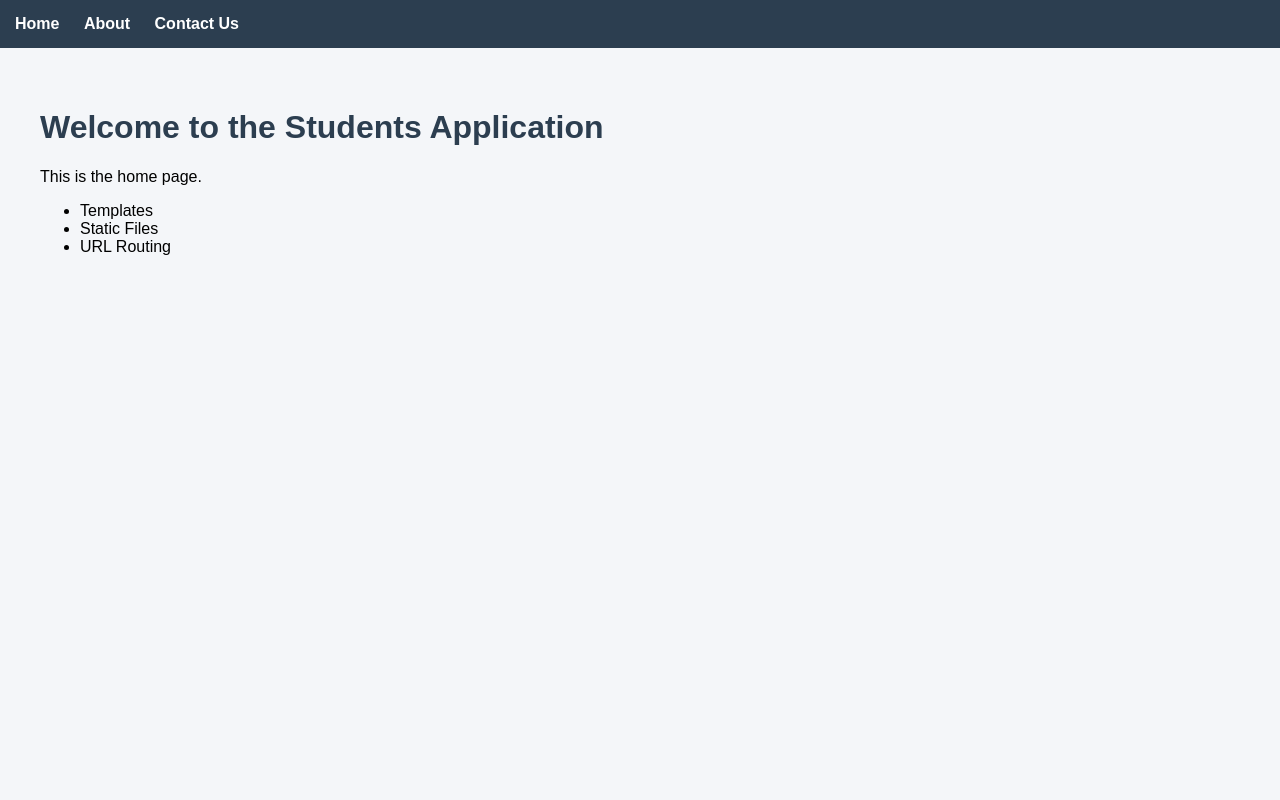
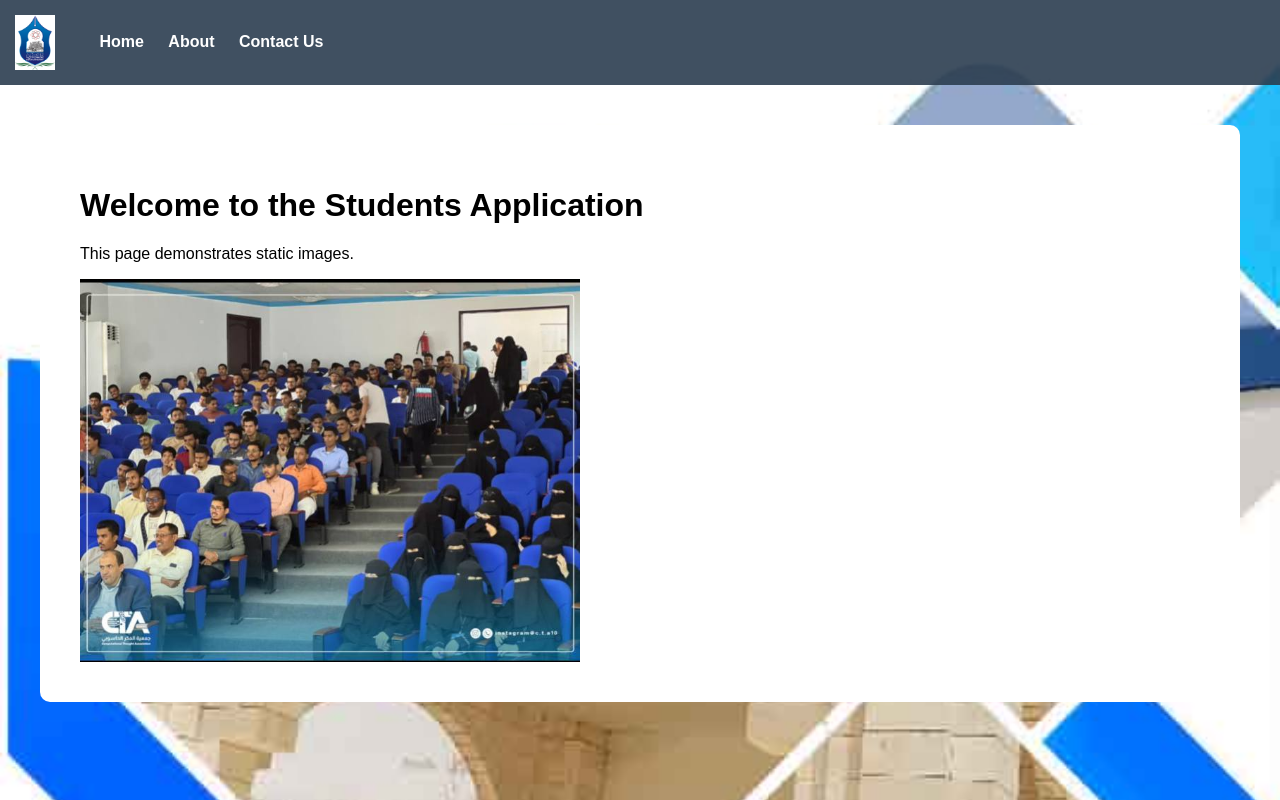
Before and after one commit to malkthere/Django2026, a Django app: page /students/ in a window 1280 px wide. Run offline with Django 5.2, Linux system fonts and the light colour scheme.

Commit message:
Class 3-B – Templates Deep Dive & Static Files (images)

```diff
--- a/students/static/students/css/style.css
+++ b/students/static/students/css/style.css
@@ -3,28 +3,32 @@ body {
     padding: 0;
     font-family: Arial, sans-serif;
     background-color: #f4f6f9;
+
+    /* Background image example */
+    background-image: url("../images/campus.jpg");
+    background-size: cover;
+    background-attachment: fixed;
 }
 
 nav {
-    background-color: #2c3e50;
+    background-color: rgba(44, 62, 80, 0.9);
     padding: 15px;
 }
 
 nav a {
     color: white;
     text-decoration: none;
-    margin-right: 20px;
+    margin-left: 20px;
     font-weight: bold;
 }
 
-nav a:hover {
-    text-decoration: underline;
+nav img {
+    margin-right: 20px;
 }
 
 .container {
     padding: 40px;
+    background-color: white;
+    margin: 40px;
+    border-radius: 10px;
 }
-
-h1 {
-    color: #2c3e50;
-}
--- a/students/templates/students/base.html
+++ b/students/templates/students/base.html
@@ -7,6 +7,12 @@
 <body>
 
 <nav>
+    <!-- Logo Image -->
+    <img src="{% static 'students/images/logo.png' %}"
+         alt="Logo"
+         width="40"
+         style="vertical-align: middle;">
+
     <a href="{% url 'students-home' %}">Home</a>
     <a href="{% url 'students-about' %}">About</a>
     <a href="{% url 'contactus' %}">Contact Us</a>
--- a/students/templates/students/home.html
+++ b/students/templates/students/home.html
@@ -1,13 +1,13 @@
 {% extends 'students/base.html' %}
 
+{% load static %}
 {% block content %}
 <h1>{{ message }}</h1>
 
-<p>This is the home page.</p>
+<p>This page demonstrates static images.</p>
 
-<ul>
-    <li>Templates</li>
-    <li>Static Files</li>
-    <li>URL Routing</li>
-</ul>
+<img src="{% static 'students/images/students.jpg' %}"
+     alt="Students Image"
+     width="500">
+
 {% endblock %}
```
Also changed, not shown: students/templates/students/about.html (+4 -4 lines), students/static/students/images/campus.jpg (added), students/static/students/images/logo.png (added), students/static/students/images/students.jpg (added).
